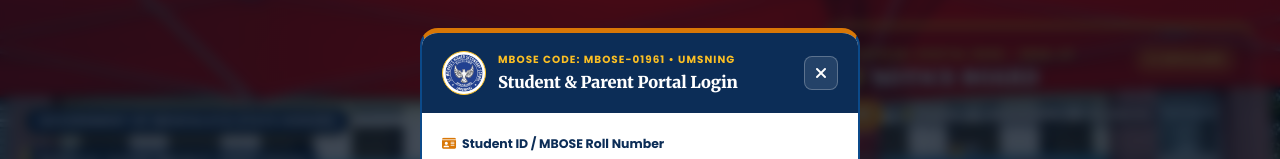
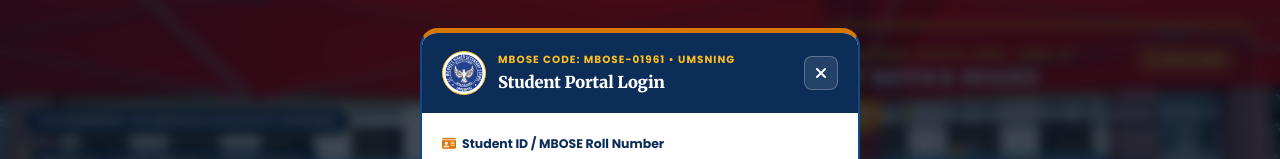
Before and after one commit to soumitra69/ST.-MHSS, a React (Vite) app: page / in a window 1280 px wide. Both pictures are taken after a click on the button "STUDENT LOGIN". Shown: the part 168-327 px from the top of the page. Built offline with nearby package versions, Linux system fonts and the light colour scheme.

Commit message:
Update login modal heading to Student Portal Login only

```diff
--- a/src/components/Navbar.tsx
+++ b/src/components/Navbar.tsx
@@ -862,7 +862,7 @@ export const Navbar: React.FC<NavbarProps> = ({
                     setLoginModalOpen(true);
                   }}
                   aria-label="Open Student Portal Login"
-                  title="Student & Parent Portal Login"
+                  title="Student Portal Login"
                 >
                   <i className="fas fa-user-graduate" aria-hidden="true"></i>
                   <span>STUDENT LOGIN</span>
@@ -1068,7 +1068,7 @@ export const Navbar: React.FC<NavbarProps> = ({
         </div>
       </div>
 
-      {/* Student & Parent Portal Login Modal */}
+      {/* Student Portal Login Modal */}
       {loginModalOpen && (
         <div
           className="student-login-backdrop"
@@ -1093,7 +1093,7 @@ export const Navbar: React.FC<NavbarProps> = ({
                   <span className="student-login-kicker">
                     MBOSE CODE: {SCHOOL_INFO.schoolCode} • UMSNING
                   </span>
-                  <h3 id="student-login-title">Student &amp; Parent Portal Login</h3>
+                  <h3 id="student-login-title">Student Portal Login</h3>
                 </div>
               </div>
               <button
```
